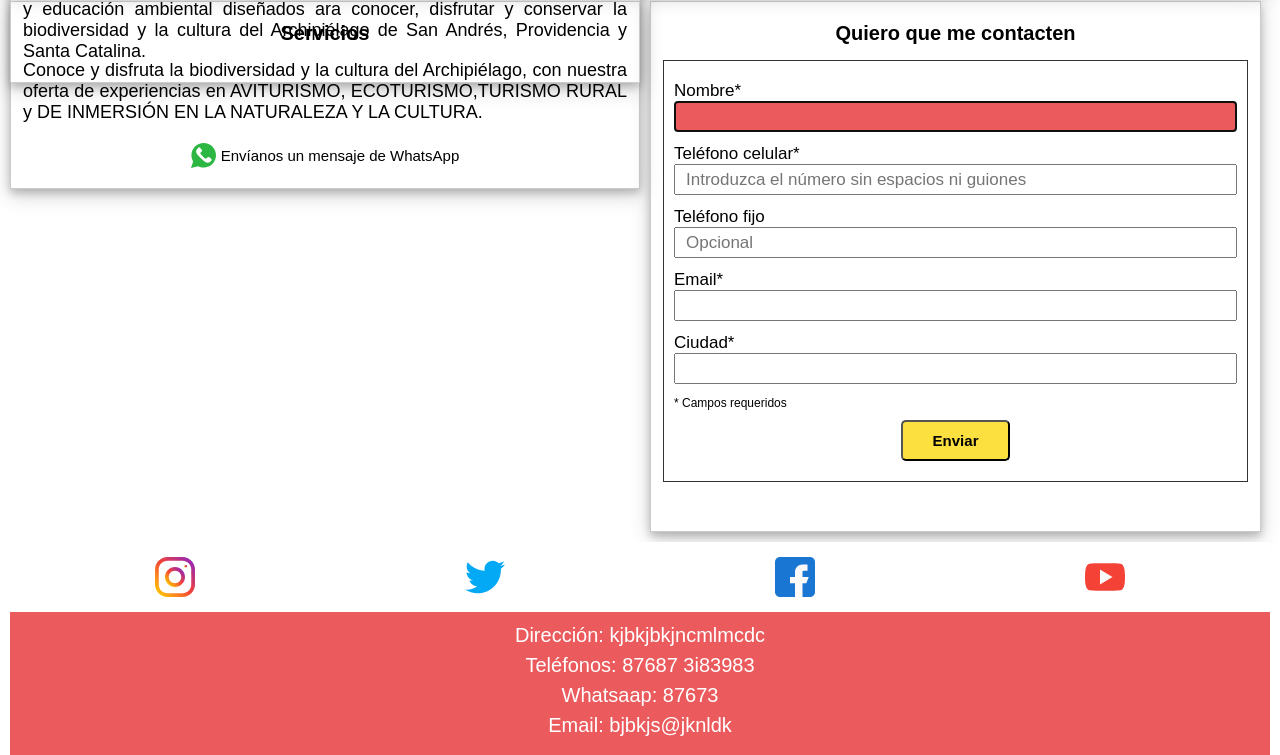
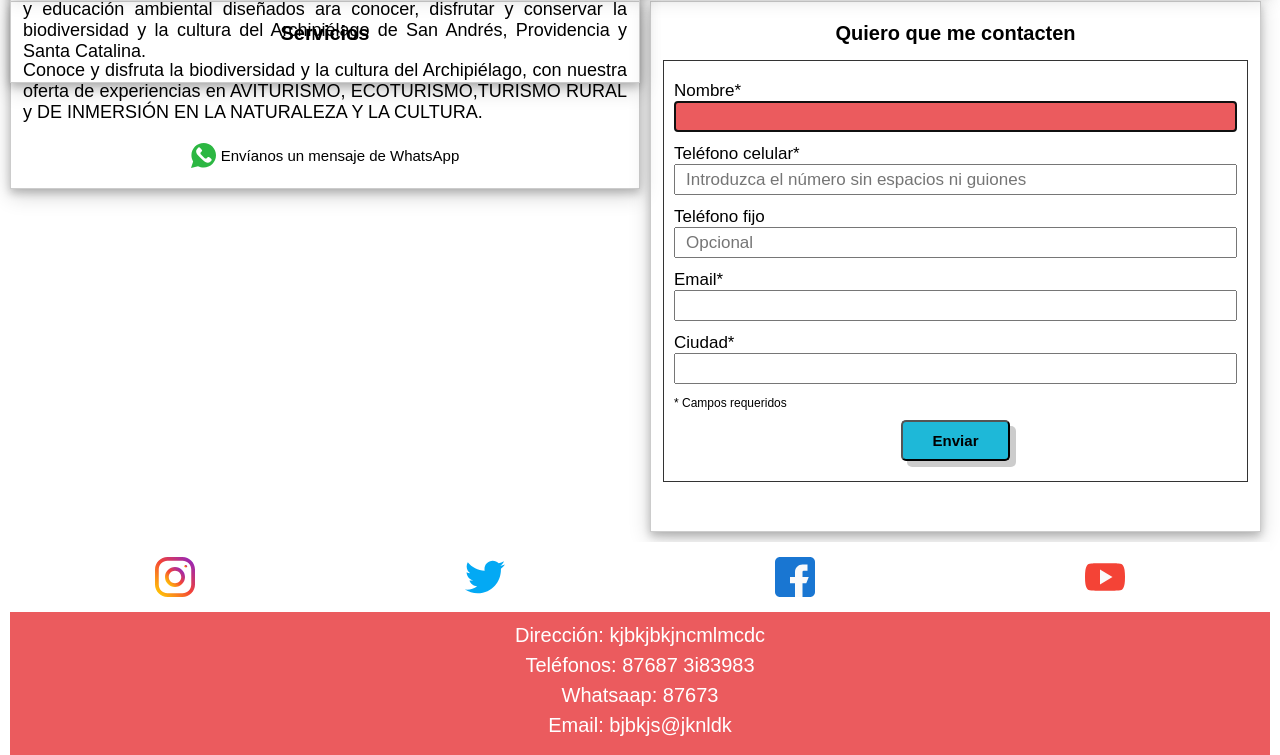
Before and after one commit to ronaldrrca/ecoculture_landingPage, a PHP site: page / in a window 1280 px wide, with the pointer over the restyled element. Shown: the part 1061-1816 px from the top of the page. Run offline with PHP 8.4, Linux system fonts and the light colour scheme.

Commit message:
algunos ajustes probando hover. Falta por corregir comportamientos

```diff
--- a/styles.css
+++ b/styles.css
@@ -334,8 +334,8 @@ input[type=submit]{
    border-radius: 0.5rem;
 }
 
-input[type=submit]:hover{ /*xxxxxxxxxxxxxxxxxxxxxxxxxxxxxxxxxxxxxxxxxxxxxxxx*/
-    background-color: var(--yellow);
+input[type=submit]:hover {
+    box-shadow: 6px 6px rgba(0, 0, 0, 0.2); /*Definir el color de la sombra*/
 }
 
 #required{
@@ -383,8 +383,8 @@ footer hr{
     color: white;
 }
 
-#social-media img:hover{
-    display: none;
+#social-media img:hover{ /*Corregir el desajuste en el hover*/
+    width: 3rem;
 }
 
 
```
